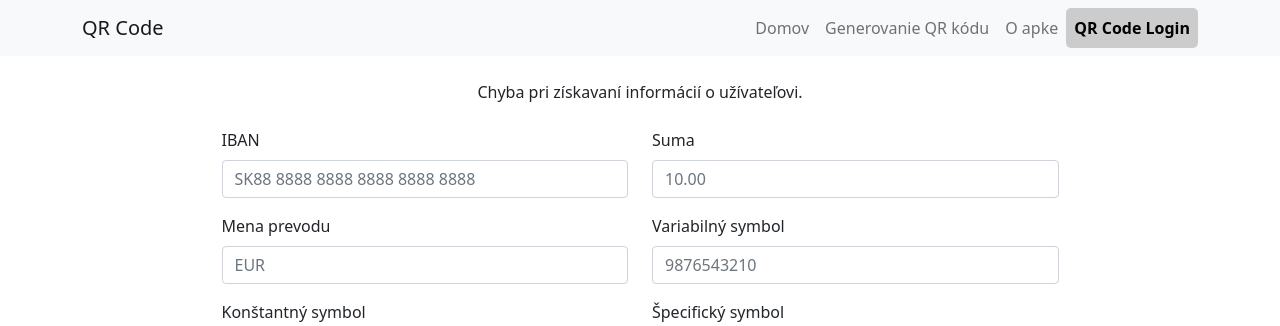
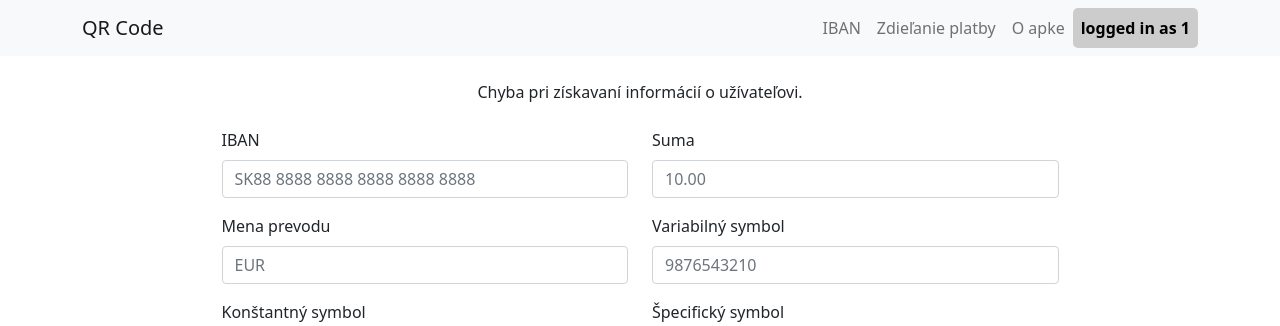
Before and after one commit to Marek21SK/QRCode-app, a PHP site: page / in a window 1280 px wide. Shown: the top 326 px of the page. Run offline with PHP 8.4, Linux system fonts and the light colour scheme; the visitor is signed in with stand-in values (Sample User, id 1); data that the repository does not hold is empty.

Commit message:
Úpravy v headeri

```diff
--- /dev/null
+++ b/app/config/common.php
@@ -0,0 +1,3 @@
+<?php
+    session_start();
+?>
--- a/app/inc/header.php
+++ b/app/inc/header.php
@@ -1,3 +1,4 @@
+<?php include 'config/common.php' ?>
 <!DOCTYPE html>
 <html lang="en">
 <head>
@@ -5,7 +6,8 @@
   <meta http-equiv="X-UA-Compatible" content="IE=edge">
   <meta name="viewport" content="width=device-width, initial-scale=1.0">
   <link href="https://cdn.jsdelivr.net/npm/bootstrap@5.0.2/dist/css/bootstrap.min.css" rel="stylesheet" integrity="sha384-EVSTQN3/azprG1Anm3QDgpJLIm9Nao0Yz1ztcQTwFspd3yD65VohhpuuCOmLASjC" crossorigin="anonymous">
-  <title>QR Code app</title>
+  <script src="https://ajax.googleapis.com/ajax/libs/jquery/3.7.1/jquery.min.js"></script>
+  <title>Zdieľanie platby</title>
 </head>
 <body>
   <nav class="navbar navbar-expand-sm navbar-light bg-light mb-4">
@@ -17,17 +19,26 @@
       <div class="collapse navbar-collapse" id="navbarNav">
         <ul class="navbar-nav ms-auto">
           <li class="nav-item">
-            <a class="nav-link" href="/qrcode-app/app/index.php">Domov</a>
+            <a class="nav-link" href="/qrcode-app/app/index.php">IBAN</a>
           </li>
           <li class="nav-item">
-            <a class="nav-link" href="/qrcode-app/app/qrcode.php">Generovanie QR kódu</a>
+            <a class="nav-link" href="/qrcode-app/app/qrcode.php">Zdieľanie platby</a>
           </li>
           <li class="nav-item">
             <a class="nav-link" href="/qrcode-app/app/about.php">O apke</a>
           </li>
-          <li class="nav-item" style="background-color: #cccccc; border-radius: 5px;">
+          <?php
+          if (isset($_SESSION['user_id'])){
+            // Používateľ je prihlásený, nezobrazujeme prihlasovacie element
+            echo ('<li class="nav-item" style="background-color: #cccccc; border-radius: 5px;">
+            <a class="nav-link" href="/qrcode-app/app/login.php" style="font-weight: bold; color: #000;">logged in as '. $_SESSION['user_id'] .'</a>
+          </li>');
+          }else{
+            echo ('<li class="nav-item" style="background-color: #cccccc; border-radius: 5px;">
             <a class="nav-link" href="/qrcode-app/app/login.php" style="font-weight: bold; color: #000;">QR Code Login</a>
-          </li>
+          </li>');
+          }
+          ?>
         </ul>
       </div>
   </div>
```
